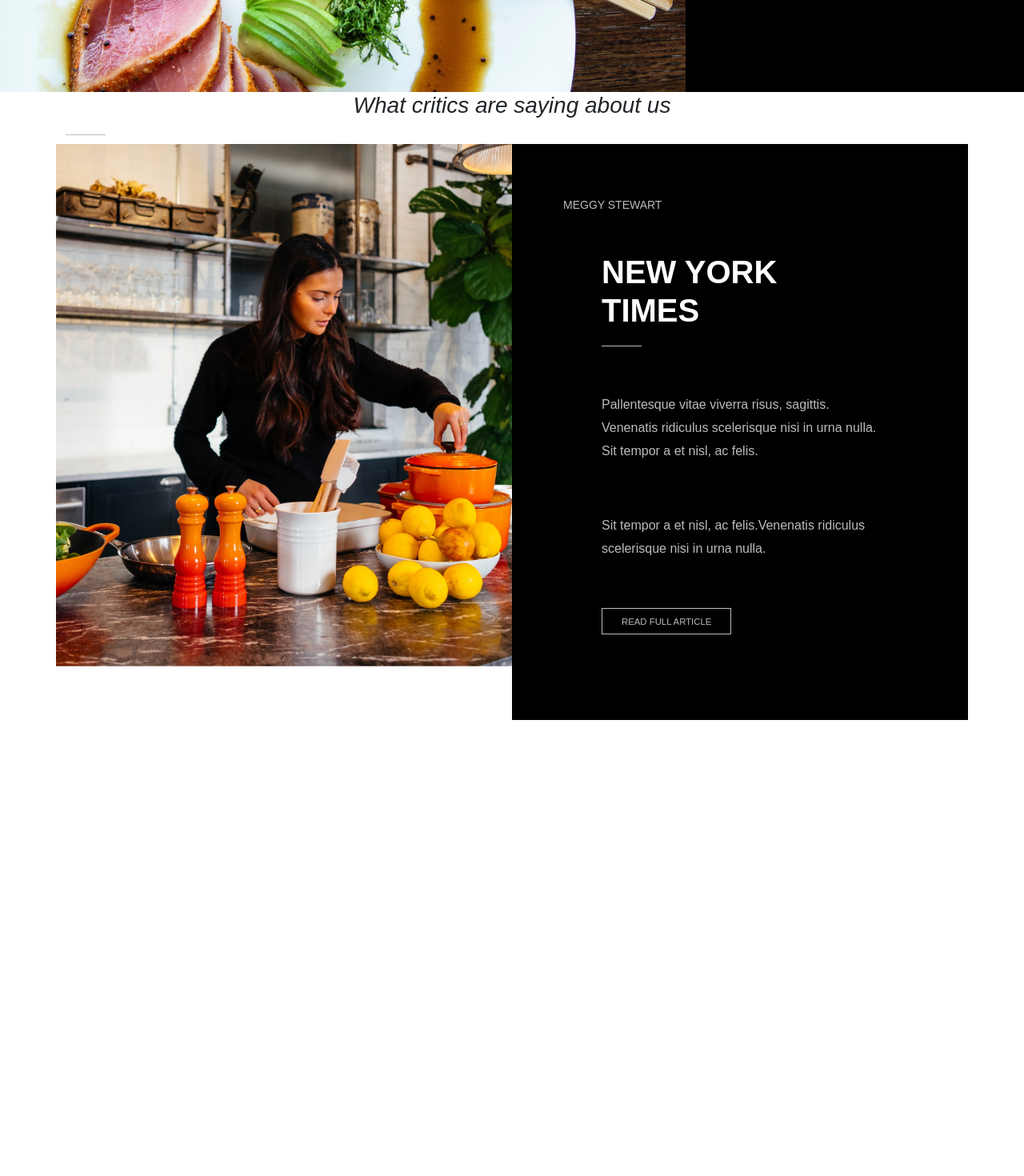
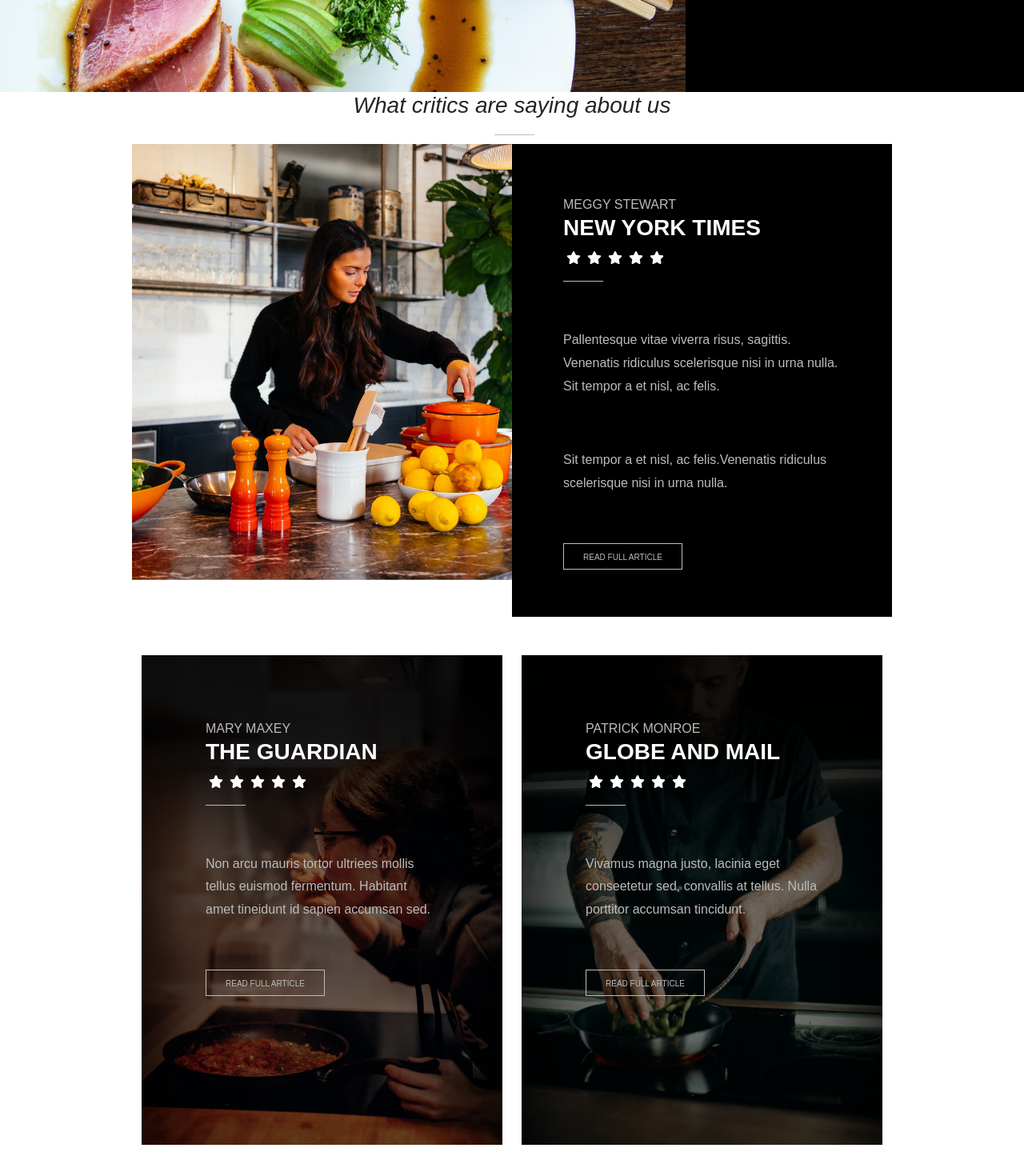
Before and after one commit to nicolas-dp/proj-html-vuejs, a Vue app: page / in a window 1280 px wide. Shown: the part 2504-3974 px from the top of the page at 80% size. Before the commit the page ends 3404 px from the top, so only its background shows below. Built offline with nearby package versions, Linux system fonts and the light colour scheme.

Commit message:
Add grid critics

```diff
--- a/src/App.vue
+++ b/src/App.vue
@@ -6,34 +6,104 @@
     <section id="critics">
       <div class="container">
         <h3 class="fst-italic text-center">What critics are saying about us</h3>
-        <div class="text_best"></div>
-        <div class="row">
-          <div class="col-6 p-0">
+        <div class="text_best" style="left: 48%; position: relative"></div>
+        <div class="row justify-content-center">
+          <div class="col-5 p-0">
             <img class="img-fluid" src="@/assets/img/blog72x.jpg" alt="..." />
           </div>
-          <div class="col-6 col_dark">
+          <div class="col-5 col_dark">
             <div class="title_small">
-
               <small>MEGGY STEWART</small>
             </div>
-            <div class="main_text p-5">
-              <h2 class="fw-bold fs-1">NEW YORK TIMES</h2>
-
+            <div class="main_text">
+              <h3 class="fw-bold">NEW YORK TIMES</h3>
+              <div class="star">
+                <font-awesome-icon
+                  icon="fa-solid fa-star"
+                  v-for="i in 5"
+                  :key="i"
+                  class="p-1"
+                />
+              </div>
               <div class="text_best"></div>
-              <p calss="fw-light p-3">
+              <p calss="fw-light">
                 Pallentesque vitae viverra risus, sagittis. Venenatis ridiculus
                 scelerisque nisi in urna nulla. Sit tempor a et nisl, ac felis.
               </p>
-              <p calss="fw-light p-3">
-                Sit tempor a et nisl, ac felis.Venenatis ridiculus
-                scelerisque nisi in urna nulla.
+              <p calss="fw-light">
+                Sit tempor a et nisl, ac felis.Venenatis ridiculus scelerisque
+                nisi in urna nulla.
               </p>
               <a href="#" class="btn_dark"><small>READ FULL ARTICLE</small></a>
             </div>
           </div>
-          <div class="col"></div>
-          <div class="col"></div>
+          <!-- The guardian -->
+          <div class="col-5">
+            <div class="card_critics">
+              <img class="img-fluid" src="@/assets/img/info52x.jpg" alt="..." />
+              <div class="text_hover">
+                <div class="title_small">
+                  <small>MARY MAXEY</small>
+                </div>
+                <div class="main_text">
+                  <h3 class="fw-bold">THE GUARDIAN</h3>
+                  <div class="star">
+                    <font-awesome-icon
+                      icon="fa-solid fa-star"
+                      v-for="i in 5"
+                      :key="i"
+                      class="p-1"
+                    />
+                  </div>
+                  <div class="text_best"></div>
+                  <p calss="fw-light">
+                    Non arcu mauris tortor ultriees mollis tellus euismod
+                    fermentum. Habitant amet tineidunt id sapien accumsan sed.
+                  </p>
+                  <a href="#" class="btn_dark"
+                    ><small>READ FULL ARTICLE</small></a
+                  >
+                </div>
+              </div>
+            </div>
+          </div>
+          <!-- Globe and mail -->
+          <div class="col-5">
+            <div class="card_critics">
+              <img class="img-fluid" src="@/assets/img/info12x.jpg" alt="..." />
+              <div class="text_hover">
+                <div class="title_small">
+                  <small>PATRICK MONROE</small>
+                </div>
+                <div class="main_text">
+                  <h3 class="fw-bold">GLOBE AND MAIL</h3>
+                  <div class="star">
+                    <font-awesome-icon
+                      icon="fa-solid fa-star"
+                      v-for="i in 5"
+                      :key="i"
+                      class="p-1"
+                    />
+                  </div>
+                  <div class="text_best"></div>
+                  <p calss="fw-light">
+                    Vivamus magna justo, lacinia eget conseetetur sed, convallis
+                    at tellus. Nulla porttitor accumsan tincidunt.
+                  </p>
+                  <a href="#" class="btn_dark"
+                    ><small>READ FULL ARTICLE</small></a
+                  >
+                </div>
+              </div>
+            </div>
+          </div>
         </div>
+      </div>
+    </section>
+
+    <section id="kung_pao">
+      <div class="container-fluid">
+
       </div>
     </section>
   </div>
@@ -57,7 +127,36 @@ export default {
 <style lang="scss">
 @import "@/assets/scss/style.scss";
 
-#critics .text_best{
+#critics .text_best {
   width: 50px;
 }
+
+#critics {
+  a > small {
+    font-size: 10px;
+  }
+}
+
+.card_critics {
+  position: relative;
+}
+
+.text_hover {
+  box-shadow: inset 0 166px 97px 20px #000000cf;
+  position: absolute;
+  top: 0;
+  bottom: 0;
+  padding: 5rem;
+  background-color: #00000082;
+}
+
+#kung_pao{
+  &div{
+    margin-top: 4rem;
+    background-image: url('@/assets/img/page52x.jpg');
+    background-repeat: no-repeat;
+    background-position: center;
+    background-size: contain;
+  }
+}
 </style>
--- a/src/assets/scss/style.scss
+++ b/src/assets/scss/style.scss
@@ -78,3 +78,7 @@ p{
   padding: 4rem;
   background-color: black;
 }
+
+.star{
+  color: white;
+}
--- a/src/main.js
+++ b/src/main.js
@@ -5,13 +5,13 @@ import App from './App.vue'
 import { library } from '@fortawesome/fontawesome-svg-core'
 
 /* import specific icons */
-import { faUserSecret, faCartShopping } from '@fortawesome/free-solid-svg-icons'
+import { faUserSecret, faCartShopping, faStar } from '@fortawesome/free-solid-svg-icons'
 
 /* import font awesome icon component */
 import { FontAwesomeIcon } from '@fortawesome/vue-fontawesome'
 
 /* add icons to the library */
-library.add(faUserSecret, faCartShopping)
+library.add(faUserSecret, faCartShopping, faStar)
 
 /* add font awesome icon component */
 Vue.component('font-awesome-icon', FontAwesomeIcon)
```
